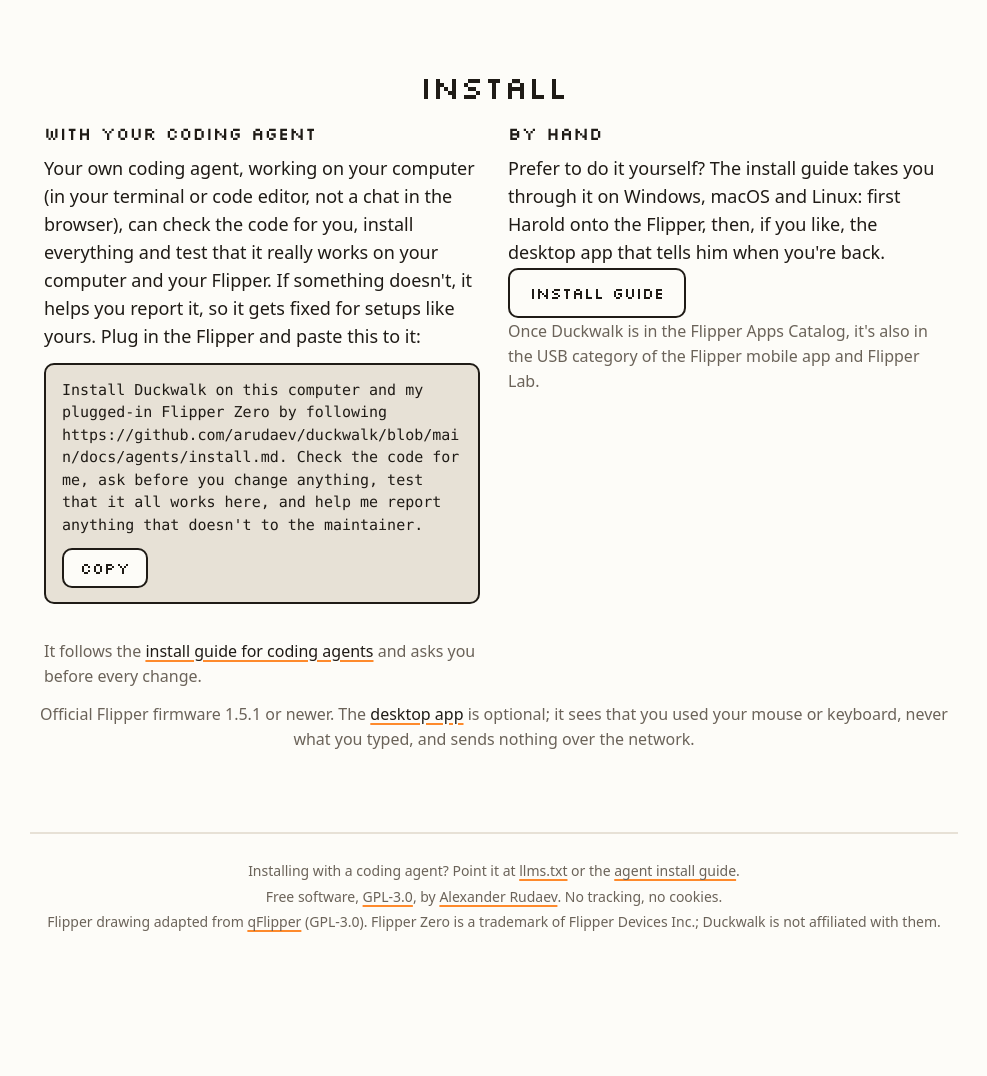
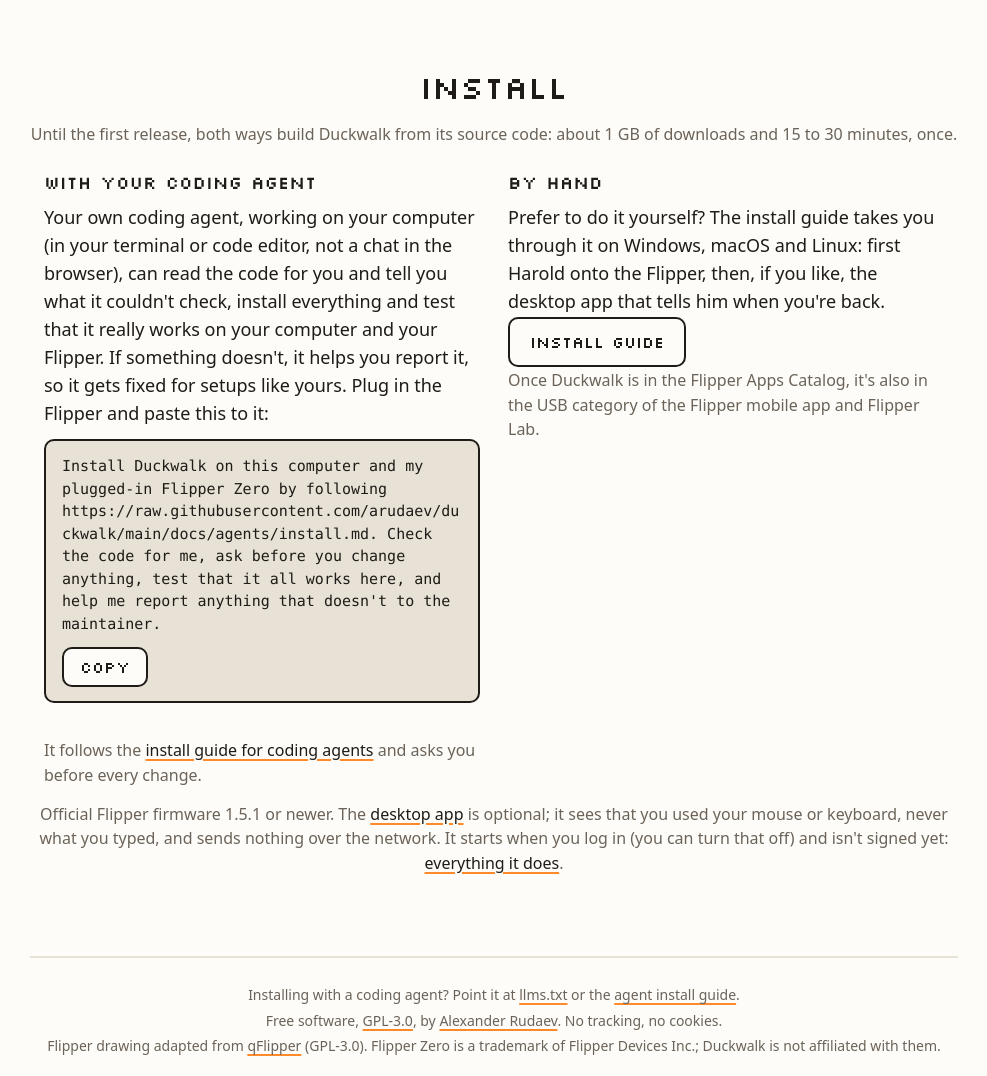
Before and after one commit to arudaev/duckwalk, a plain HTML site: page site/index.html in a window 1280 px wide. Shown: the part 2667-3743 px from the top of the page, without its empty margins (146-1133 px from the left). Before the commit the page ends 3644 px from the top, so only its background shows below. Drawn offline with Linux system fonts and the light colour scheme; files whose address does not match are found by name.

Commit message:
docs(install): correct the guides for agents, Linux and macOS
Refs #188

```diff
--- a/site/index.html
+++ b/site/index.html
@@ -127,6 +127,7 @@
   code { font: 0.92em ui-monospace, Consolas, monospace; background: var(--faint); padding: 1px 5px; border-radius: 4px; }
 
   .ways { display: grid; grid-template-columns: 1fr; gap: 28px; max-width: 900px; margin: 0 auto; }
+  .say + .ways { margin-top: 24px; }
   @media (min-width: 760px) { .ways { grid-template-columns: 1fr 1fr; } }
   .way h3 { font: 18px/1.3 var(--pixel); margin: 0 0 10px; }
   .way p { margin: 0 0 12px; }
@@ -273,13 +274,14 @@
 
   <section id="install">
     <h2>Install</h2>
+    <p class="say">Until the first release, both ways build Duckwalk from its source code: about 1 GB of downloads and 15 to 30 minutes, once.</p>
     <div class="ways">
       <div class="way">
         <h3>With your coding agent</h3>
-        <p>Your own coding agent, working on your computer (in your terminal or code editor, not a chat in the browser), can check the code for you, install everything and test that it really works on your computer and your Flipper. If something doesn't, it helps you report it, so it gets fixed for setups like yours. Plug in the Flipper and paste this to it:</p>
+        <p>Your own coding agent, working on your computer (in your terminal or code editor, not a chat in the browser), can read the code for you and tell you what it couldn't check, install everything and test that it really works on your computer and your Flipper. If something doesn't, it helps you report it, so it gets fixed for setups like yours. Plug in the Flipper and paste this to it:</p>
         <!-- The same prompt is in README.md and docs/agents/install.md: change all three together. -->
         <div class="prompt">
-          <p id="agent-prompt">Install Duckwalk on this computer and my plugged-in Flipper Zero by following https://github.com/arudaev/duckwalk/blob/main/docs/agents/install.md. Check the code for me, ask before you change anything, test that it all works here, and help me report anything that doesn't to the maintainer.</p>
+          <p id="agent-prompt">Install Duckwalk on this computer and my plugged-in Flipper Zero by following https://raw.githubusercontent.com/arudaev/duckwalk/main/docs/agents/install.md. Check the code for me, ask before you change anything, test that it all works here, and help me report anything that doesn't to the maintainer.</p>
           <button class="button copy" id="copy" type="button" hidden>Copy</button>
         </div>
         <p class="copy-status" id="copy-status" role="status"></p>
@@ -292,7 +294,7 @@
         <p class="note">Once Duckwalk is in the Flipper Apps Catalog, it's also in the USB category of the Flipper mobile app and Flipper Lab.</p>
       </div>
     </div>
-    <p class="say">Official Flipper firmware 1.5.1 or newer. The <a href="https://github.com/arudaev/duckwalk/blob/main/docs/install.md#part-2-the-desktop-app-optional">desktop app</a> is optional; it sees that you used your mouse or keyboard, never what you typed, and sends nothing over the network.</p>
+    <p class="say">Official Flipper firmware 1.5.1 or newer. The <a href="https://github.com/arudaev/duckwalk/blob/main/docs/install.md#part-2-the-desktop-app-optional">desktop app</a> is optional; it sees that you used your mouse or keyboard, never what you typed, and sends nothing over the network. It starts when you log in (you can turn that off) and isn't signed yet: <a href="https://github.com/arudaev/duckwalk/blob/main/desktop/app/README.md#what-it-does-exactly">everything it does</a>.</p>
   </section>
 
   <footer>
```
Also changed, not shown: 3 other files.
